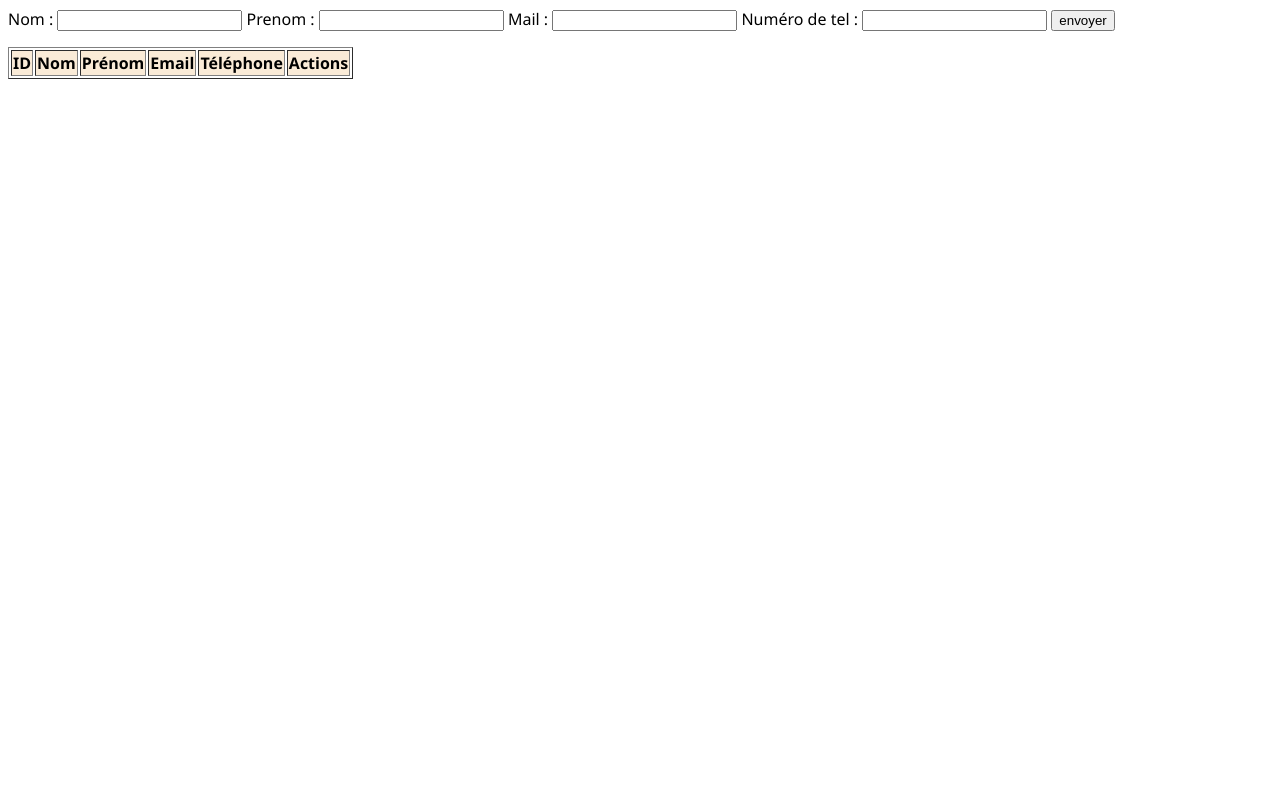
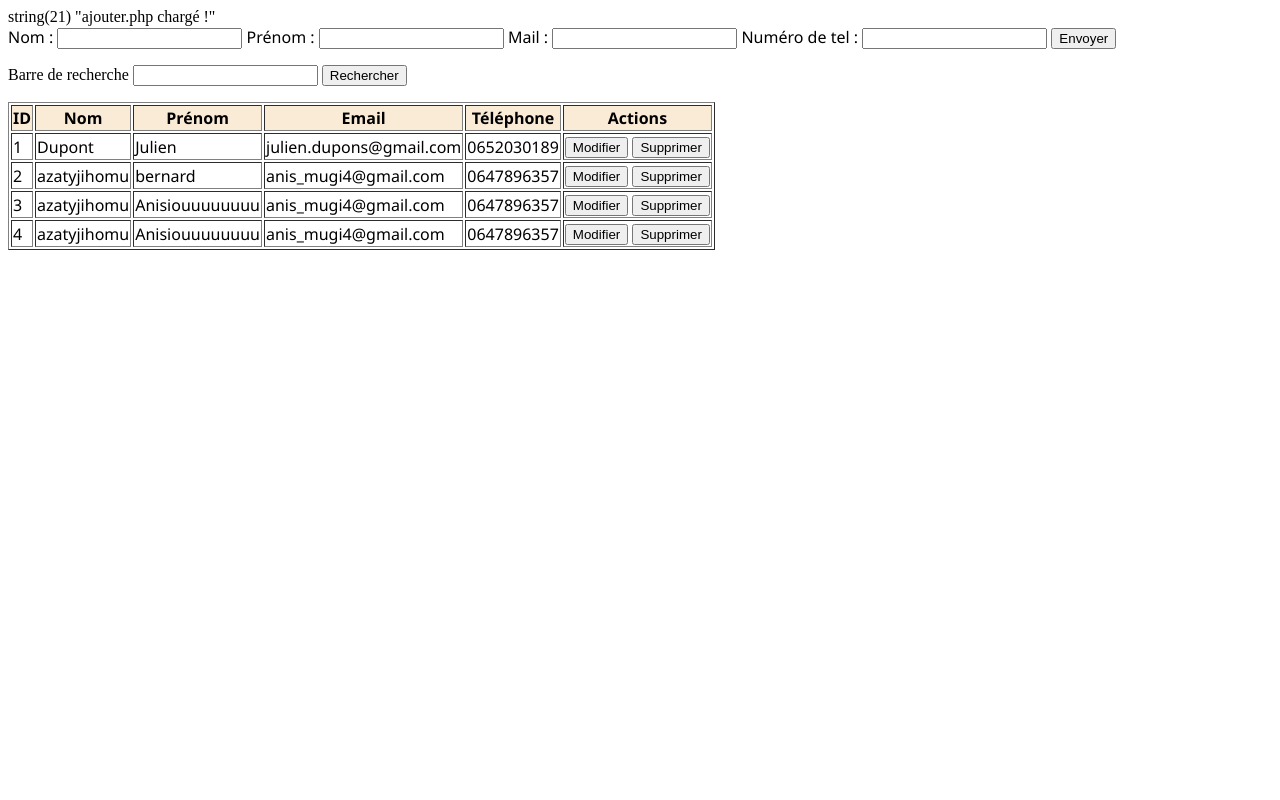
Before and after one commit to MafoaSteve9/EmployeeManager, a PHP site: page / in a window 1280 px wide. Run offline with PHP 8.4, Linux system fonts and the light colour scheme; lists and menus that the app fills with data are empty.

Commit message:
Projet ✔

```diff
--- /dev/null
+++ b/php_employee/employee.txt
@@ -0,0 +1,4 @@
+1|Dupont|Julien|julien.dupons@gmail.com|0652030189
+2|azatyjihomu|bernard|anis_mugi4@gmail.com|0647896357
+3|azatyjihomu|Anisiouuuuuuuu|anis_mugi4@gmail.com|0647896357
+4|azatyjihomu|Anisiouuuuuuuu|anis_mugi4@gmail.com|0647896357
--- a/php_employee/index.php
+++ b/php_employee/index.php
@@ -1,67 +1,66 @@
 <?php
 
+// Chargement des fichiers de gestion
 include("ajouter.php");
+include("delete.php");
+var_dump("ajouter.php chargé !");
 
+// Initialisation des variables
+$message = "";
+$fichier = "employee.txt";
 
-if (isset($_GET['delete_id'])) {
-    $idToDelete = trim($_GET['delete_id']);
-    var_dump($idToDelete);
-
-    // Lire le fichier et supprimer la ligne correspondante
-    $fichier = file("employee.txt", FILE_IGNORE_NEW_LINES);
-    $nouveauFichier = array_filter($fichier, function ($ligne) use ($idToDelete) {
-        return explode("|", $ligne)[0] != $idToDelete;
-    });
-
-    // Sauvegarde du fichier mis à jour
-    file_put_contents("employee.txt", implode(PHP_EOL, $nouveauFichier) . PHP_EOL);
-
-    // Message de confirmation
-    echo "<p>Employé supprimé avec succès !</p>";
-}
-
-
-$message = "";
-
+// Traitement du formulaire d'ajout d'un employé
 if($_SERVER['REQUEST_METHOD'] == 'POST') {
     $nom = isset($_POST['nom']) ? trim($_POST['nom']) : "";
     $prenom = isset($_POST['prenom']) ? trim($_POST['prenom']) : "";
     $mail = isset($_POST['mail']) ? trim($_POST['mail']) : "";
     $num = isset($_POST['num']) ? trim($_POST['num']) : "";
 
-
-    // Vérification des champs obligatoires
     if (!empty($nom) && !empty($prenom) && !empty($mail) && !empty($num)) {
         getInfos($nom, $prenom, $mail, $num);
         $message = "Les informations ont été enregistrées avec succès.";
     } else {
         $message = "Veuillez remplir tous les champs.";
     }
+}
 
-}
+// Récupération des données du fichier
+$lignes = file_exists($fichier) ? file($fichier, FILE_IGNORE_NEW_LINES | FILE_SKIP_EMPTY_LINES) : [];
+
+// Gestion de la recherche
+$search = trim($_GET['search'] ?? '');
+$resultats = empty($search) ? $lignes : array_filter($lignes, function ($ligne) use ($search) {
+    $donnees = explode("|", $ligne);
+    return stripos($donnees[1], $search) !== false || stripos($donnees[3], $search) !== false;
+});
 
 ?>
 
 <!DOCTYPE html>
-<html lang="en">
+<html lang="fr">
 <head>
     <meta charset="UTF-8">
     <meta name="viewport" content="width=device-width, initial-scale=1.0">
-    <title>Document</title>
+    <title>Gestion des Employés</title>
 </head>
 <body>
-<form method="post" action="" style="font-family: 'Segoe UI', Tahoma, Geneva, Verdana, sans-serif;">
+    <form method="post" action="" style="font-family: 'Segoe UI', Tahoma, Geneva, Verdana, sans-serif;">
         <label for="nom">Nom :</label>
         <input type="text" name="nom" id="nom" required>
-        <label for="prenom">Prenom :</label>
+        <label for="prenom">Prénom :</label>
         <input type="text" name="prenom" id="prenom" required>
         <label for="email">Mail :</label>
         <input type="email" name="mail" id="mail" required>
-        <label for="message">Numéro de tel :</label>
+        <label for="num">Numéro de tel :</label>
         <input type="text" name="num" id="num" required>
-        <button type="submit">envoyer</button>
+        <button type="submit">Envoyer</button>
+        <p><?php echo $message; ?></p>
+    </form>
 
-        <p><?php echo $message; ?></p>
+    <form method="get" action="">
+        <label for="search">Barre de recherche</label>
+        <input type="text" name="search" id="search" value="<?php echo htmlspecialchars($search); ?>">
+        <button type="submit">Rechercher</button>
     </form>
 
     <table border="1" style="font-family: 'Segoe UI', Tahoma, Geneva, Verdana, sans-serif;">
@@ -76,32 +75,21 @@ if($_SERVER['REQUEST_METHOD'] == 'POST') {
             </tr>
         </thead>
         <tbody>
-            <?php
-        // Ouvrir le fichier employes.txt en lecture
-        $fichier = 'employee.txt';
-        if (file_exists($fichier)) {
-            $lignes = file($fichier, FILE_IGNORE_NEW_LINES | FILE_SKIP_EMPTY_LINES);
-
-            // Parcourir chaque ligne du fichier
-            foreach ($lignes as $ligne) {
-                $donnees = explode("|", $ligne); // Séparer les valeurs avec "|"
-                // ID, Nom, Prenom, Email, Tel
-                echo "<tr>";
-                echo "<td>" . htmlspecialchars($donnees[0]) . "</td>";
-                echo "<td>" . htmlspecialchars($donnees[1]) . "</td>";
-                echo "<td>" . htmlspecialchars($donnees[2]) . "</td>";
-                echo "<td>" . htmlspecialchars($donnees[3]) . "</td>";
-                echo "<td>" . htmlspecialchars($donnees[4]) . "</td>";
-                echo "<td>
-                <a href='modifier.php?id={$donnees[0]}'><button>Modifier</button></a>
-                <a href='index.php?delete_id={$donnees[0]}'><button>Supprimer</button></a>
-
-                </td>";
-                echo "</tr>";
-            }
-        }
-        ?>
-    </tbody>
-</table>
+            <?php foreach ($resultats as $ligne): ?>
+                <?php $donnees = explode("|", $ligne); ?>
+                <tr>
+                    <td><?= htmlspecialchars($donnees[0]) ?></td>
+                    <td><?= htmlspecialchars($donnees[1]) ?></td>
+                    <td><?= htmlspecialchars($donnees[2]) ?></td>
+                    <td><?= htmlspecialchars($donnees[3]) ?></td>
+                    <td><?= htmlspecialchars($donnees[4]) ?></td>
+                    <td>
+                        <a href='modifier.php?id=<?= $donnees[0] ?>'><button>Modifier</button></a>
+                        <a href='index.php?delete_id=<?= $donnees[0] ?>'><button>Supprimer</button></a>
+                    </td>
+                </tr>
+            <?php endforeach; ?>
+        </tbody>
+    </table>
 </body>
 </html>
```
